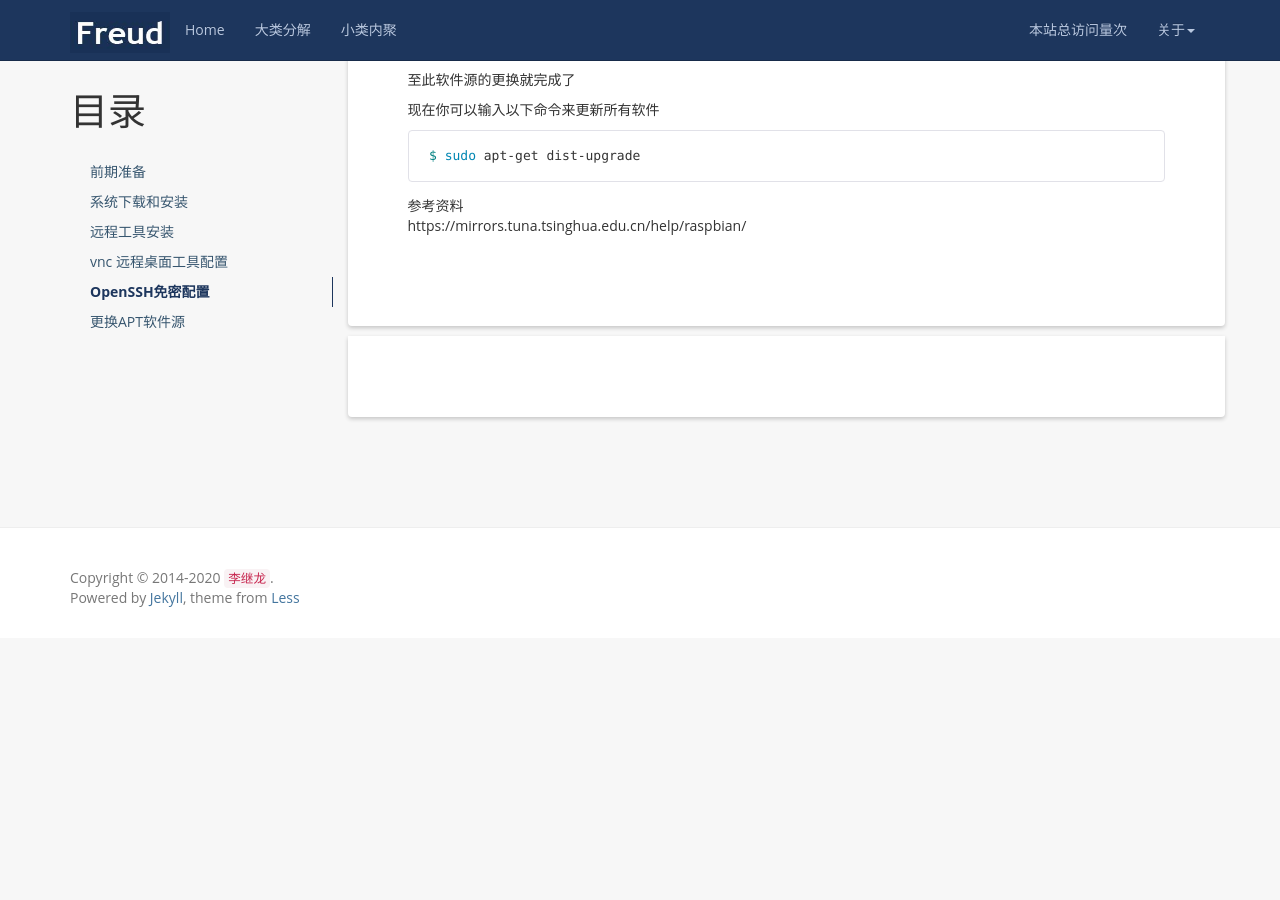
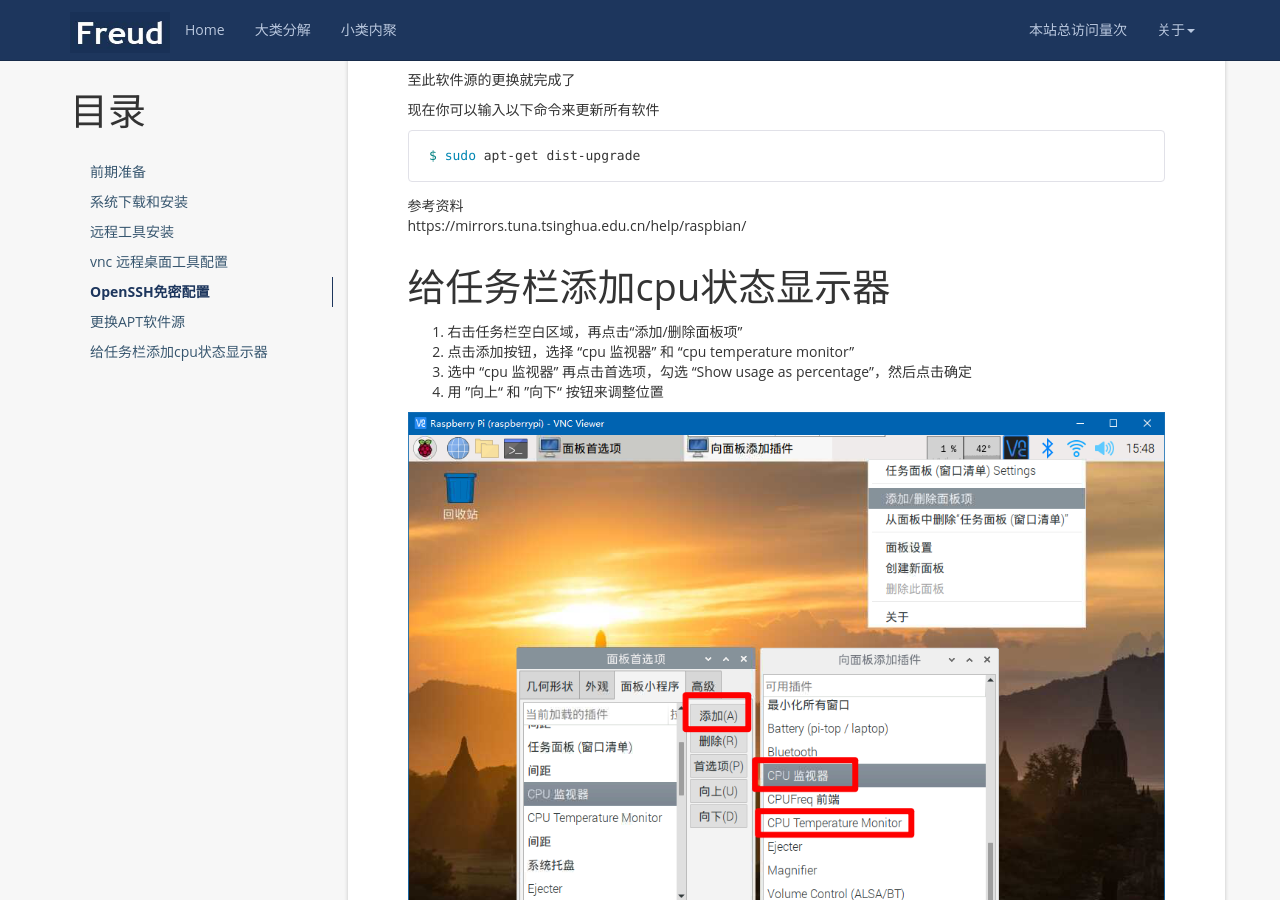
Before and after one commit to kljzndx/My-Blog, a Jekyll site: the page built from _posts/2020-03-04-Raspberry Pi Setup.md, in a window 1280 px wide and 900 px high, scrolled down 16723 px. Built offline with Jekyll 4.4.1, drawn with Linux system fonts in a browser that asks for light colours; nearby versions of some CDN libraries; comment, search, counter and statistics services are not loaded; before the commit the page ends 17361 px from its top, so only the background shows below that.

Commit message:
添加内容

```diff
--- a/_posts/2020-03-04-Raspberry Pi Setup.md
+++ b/_posts/2020-03-04-Raspberry Pi Setup.md
@@ -375,3 +375,13 @@ $ sudo apt-get dist-upgrade
 
 参考资料
 https://mirrors.tuna.tsinghua.edu.cn/help/raspbian/
+
+给任务栏添加cpu状态显示器
+============================
+
+1. 右击任务栏空白区域，再点击“添加/删除面板项”
+2. 点击添加按钮，选择 “cpu 监视器” 和 “cpu temperature monitor”
+3. 选中 “cpu 监视器” 再点击首选项，勾选 “Show usage as percentage”，然后点击确定
+4. 用 ”向上“ 和 ”向下“ 按钮来调整位置
+
+![CPU状态显示器]({{'/blog-imgs/Rpi/cpu状态显示器.png' | prepend:site.baseurl}})
```
Also changed, not shown: blog-imgs/Rpi/cpu状态显示器.png (added).
